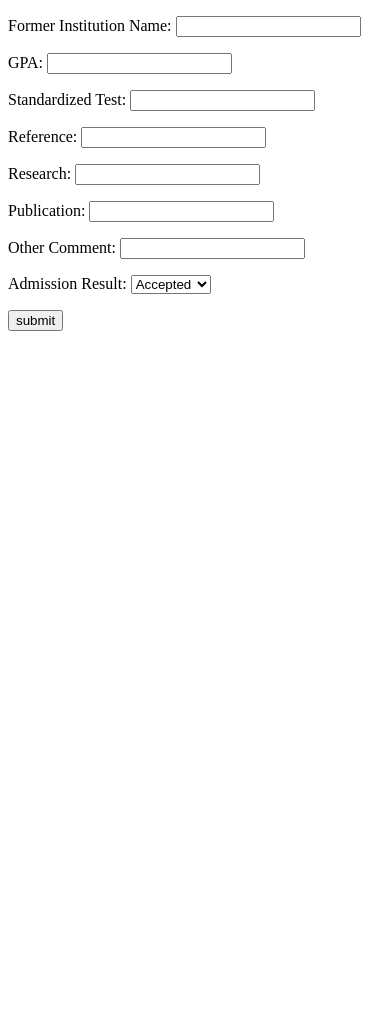
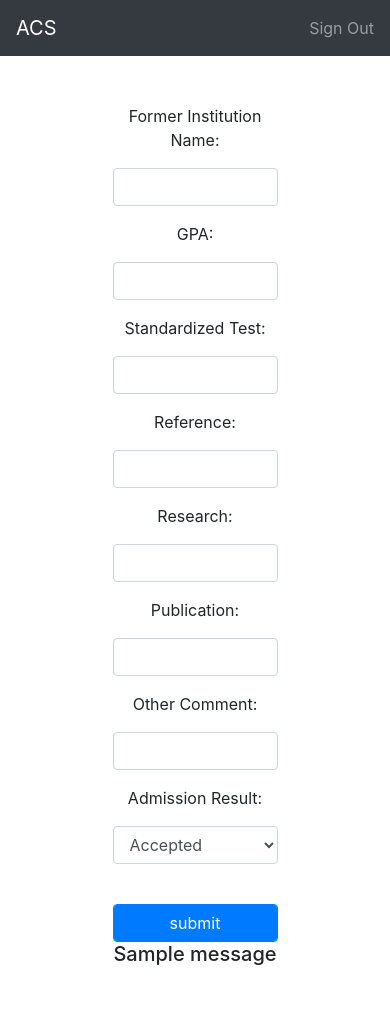
Before and after one commit to smasson288/ACS, a Django app: template ACS/checklist/templates/feedback.html in a window 390 px wide. Before the commit the page ends 331 px from the top, so only its background shows below. Run offline with Django 3.2, Linux system fonts and the light colour scheme; tables that the repository leaves empty hold one stand-in row (values such as "Sample post"); the template is opened without the code that fills it: values that come from a table or form of the project are taken from there, most other values are stand-ins (such as "Sample title", 1, 10 or a date in 2020); one stand-in notice (Sample message) is shown; some libraries are stand-ins or nearby versions.

Commit message:
fixed formatting of feedback and made the checklist row smaller

```diff
--- a/ACS/checklist/templates/feedback.html
+++ b/ACS/checklist/templates/feedback.html
@@ -3,12 +3,59 @@
 <head>
     <meta charset="UTF-8">
     <title>Title</title>
+    <meta name="viewport" content="width=device-width, initial-scale=1, shrink-to-fit=no">
+    <link href="https://stackpath.bootstrapcdn.com/bootstrap/4.3.1/css/bootstrap.min.css" rel="stylesheet" integrity="sha384-ggOyR0iXCbMQv3Xipma34MD+dH/1fQ784/j6cY/iJTQUOhcWr7x9JvoRxT2MZw1T" crossorigin="anonymous">
+    <script src="https://ajax.googleapis.com/ajax/libs/jquery/3.3.1/jquery.min.js"></script>
+    <script src="https://cdnjs.cloudflare.com/ajax/libs/popper.js/1.14.7/umd/popper.min.js"></script>
+    <script src="https://maxcdn.bootstrapcdn.com/bootstrap/4.3.1/js/bootstrap.min.js"></script>
+    <script type="text/javascript">
+        $(document).ready(function(){
+            $('input').addClass('form-control');
+            $('select').addClass('form-control');
+        })
+    </script>
 </head>
 <body>
-    <form action="/feedback/{{ checklist_id }}" method="post">
-        {% csrf_token %}
-        {{ form.as_p }}
-        <input type="submit" value="submit">
-    </form>
+    <nav class="navbar navbar-expand-sm justify-content-between bg-dark navbar-dark sticky-top">
+        <a class="navbar-brand" href="{% url 'checklist:index' %}">ACS</a>
+        <ul class="navbar-nav">
+            <li class="nav-item">
+                <a class="nav-link" href="#">Sign Out</a>
+            </li>
+        </ul>
+    </nav>
+    <div class="container">
+      <div class="row justify-content-center align-items-center text-center">
+        <div class="col-6">
+            <br/><br/>
+            <form action="/feedback/{{ checklist_id }}" method="post">
+                {% csrf_token %}
+                {{ form.non_field_errors }}
+                {% for hidden_field in form.hidden_fields %}
+                    {{ hidden_field.errors }}
+                    {{ hidden_field }}
+                {% endfor %}
+                {% for field in form.visible_fields %}
+                    <div class="form-group">
+                    <label>{{ field.label_tag }}</label>
+                    {{ field.errors }}
+                    {{ field }}
+                    {{ field.help_text }}
+                    </div>
+                {% endfor %}
+                <br/>
+                <input type="submit" value="submit" class="btn btn-primary">
+            </form>
+            {% if messages %}
+                <h5>
+                    {% for message in messages %}
+                        {{ message }}
+                    {% endfor %}
+                </h5>
+            {% endif %}
+            <div style="height: 50px"></div>
+        </div>
+      </div>
+    </div>
 </body>
 </html>
```
Also changed, not shown: ACS/checklist/templates/checklist.html (+6 -7 lines).
